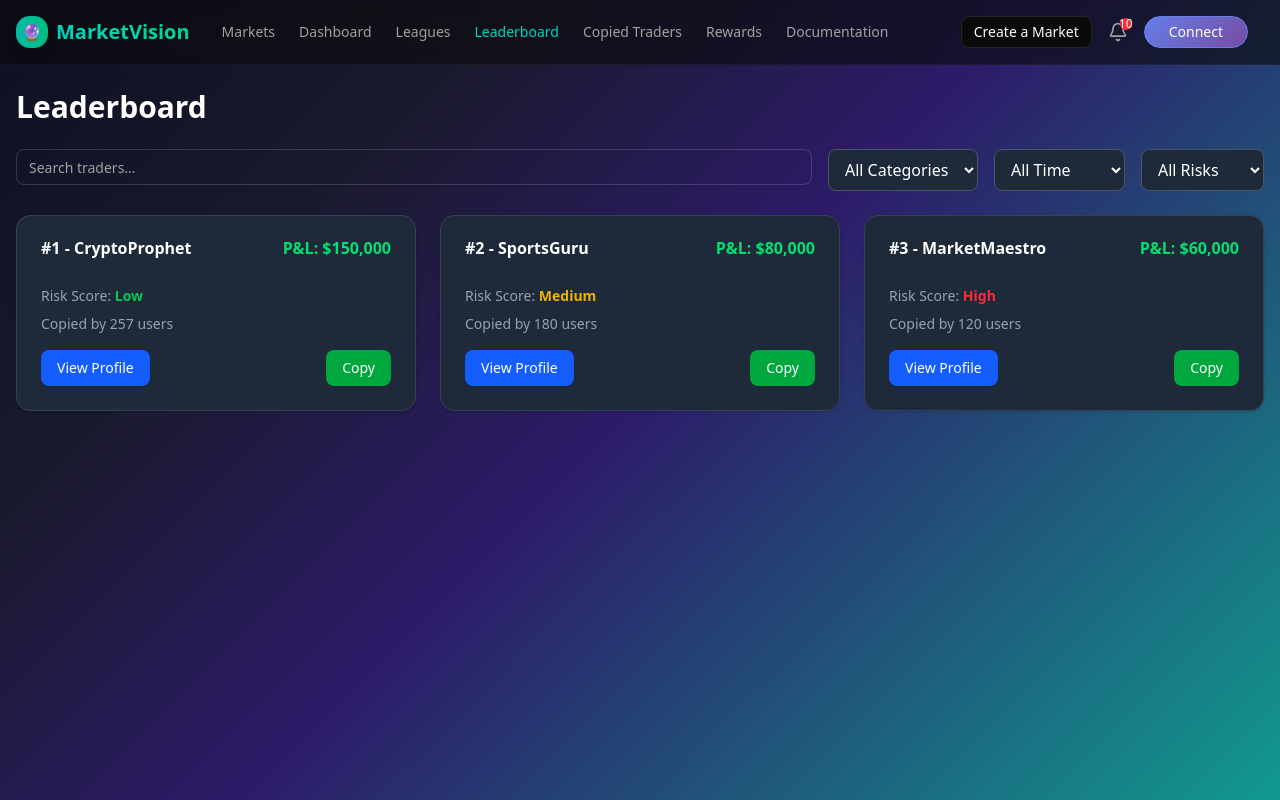
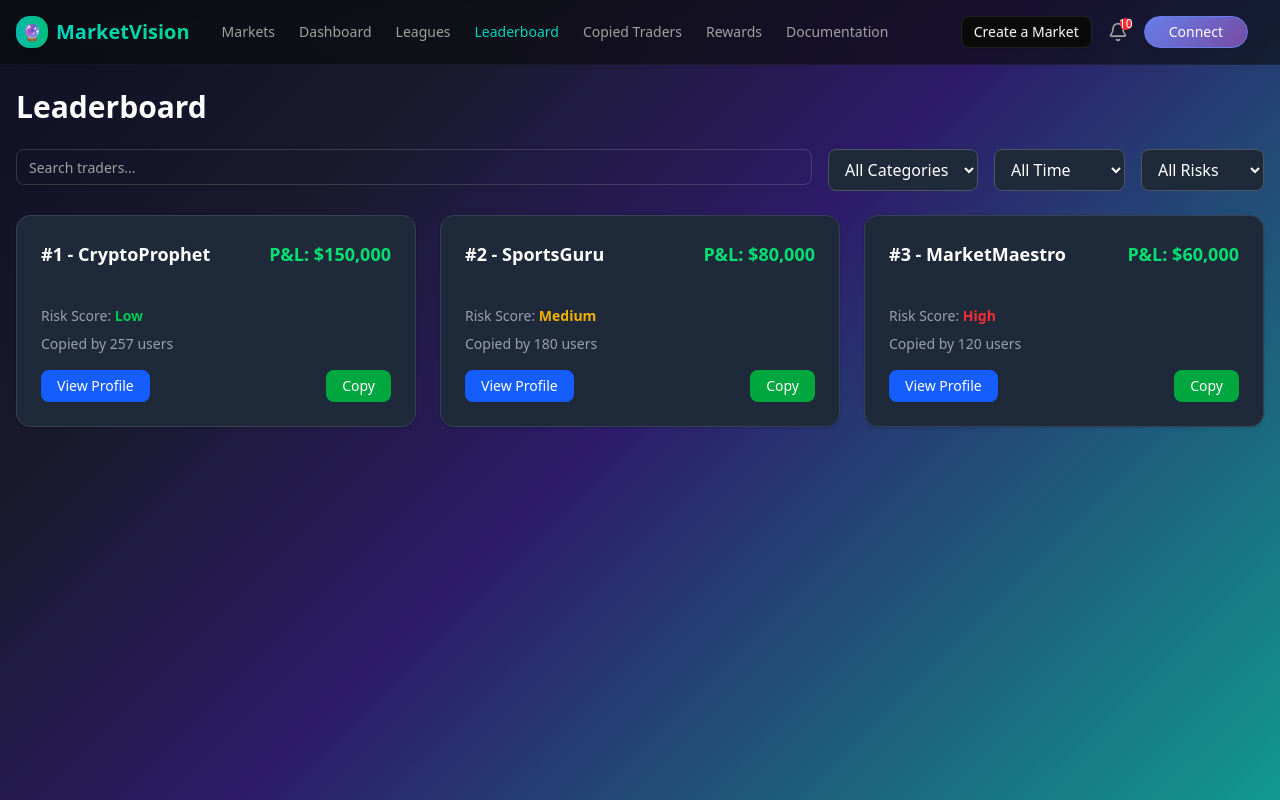
Before and after one commit to Akin-Tunde/arbbet, a React (Vite) app: page / in a window 1280 px wide. Both pictures are taken after a click on the button "Leaderboard". Built offline with nearby package versions, Linux system fonts and the light colour scheme.

Commit message:
Update LeaderboardPage.jsx

```diff
--- a/src/components/LeaderboardPage.jsx
+++ b/src/components/LeaderboardPage.jsx
@@ -35,7 +35,7 @@ const LeaderboardPageFixed = ({ onSelectTrader }) => {
         <select
           value={filterCategory}
           onChange={(e) => setFilterCategory(e.target.value)}
-          className="w-[180px] px-3 py-2 bg-gray-800 text-white border border-gray-600 rounded-md"
+          className="w-full md:w-[180px] px-3 py-2 bg-gray-800 text-white border border-gray-600 rounded-md"
         >
           <option value="">All Categories</option>
           <option value="crypto">Crypto</option>
@@ -48,7 +48,7 @@ const LeaderboardPageFixed = ({ onSelectTrader }) => {
         <select
           value={filterTimeframe}
           onChange={(e) => setFilterTimeframe(e.target.value)}
-          className="w-[180px] px-3 py-2 bg-gray-800 text-white border border-gray-600 rounded-md"
+          className="w-full md:w-[180px] px-3 py-2 bg-gray-800 text-white border border-gray-600 rounded-md"
         >
           <option value="all-time">All Time</option>
           <option value="this-year">This Year</option>
@@ -59,7 +59,7 @@ const LeaderboardPageFixed = ({ onSelectTrader }) => {
         <select
           value={filterRisk}
           onChange={(e) => setFilterRisk(e.target.value)}
-          className="w-[180px] px-3 py-2 bg-gray-800 text-white border border-gray-600 rounded-md"
+          className="w-full md:w-[180px] px-3 py-2 bg-gray-800 text-white border border-gray-600 rounded-md"
         >
           <option value="">All Risks</option>
           <option value="Low">Low</option>
@@ -71,22 +71,22 @@ const LeaderboardPageFixed = ({ onSelectTrader }) => {
       <div className="grid grid-cols-1 md:grid-cols-2 lg:grid-cols-3 gap-6">
         {filteredTraders.map(trader => (
           <Card key={trader.id} className="bg-gray-800 text-white border-gray-700">
-            <CardHeader>
-              <CardTitle className="flex justify-between items-center">
+            <CardHeader className="pb-2">
+              <CardTitle className="flex justify-between items-center text-base md:text-lg">
                 <span>#{trader.rank} - {trader.username}</span>
                 <span className="text-green-400">P&L: ${trader.pnl.toLocaleString()}</span>
               </CardTitle>
             </CardHeader>
             <CardContent>
-              <p className="text-sm text-gray-400 mb-2">Risk Score: <span className={`font-semibold ${
+              <p className="text-xs md:text-sm text-gray-400 mb-2">Risk Score: <span className={`font-semibold ${
                 trader.riskScore === 'Low' ? 'text-green-500' :
                 trader.riskScore === 'Medium' ? 'text-yellow-500' :
                 'text-red-500'
               }`}>{trader.riskScore}</span></p>
-              <p className="text-sm text-gray-400 mb-4">Copied by {trader.copiers} users</p>
+              <p className="text-xs md:text-sm text-gray-400 mb-4">Copied by {trader.copiers} users</p>
               <div className="flex justify-between items-center">
-                <Button onClick={() => onSelectTrader(trader)} className="bg-blue-600 hover:bg-blue-700 text-white">View Profile</Button>
-                <Button className="bg-green-600 hover:bg-green-700 text-white">Copy</Button>
+                <Button onClick={() => onSelectTrader(trader)} size="sm" className="bg-blue-600 hover:bg-blue-700 text-white text-xs md:text-sm px-3 md:px-4">View Profile</Button>
+                <Button size="sm" className="bg-green-600 hover:bg-green-700 text-white text-xs md:text-sm px-3 md:px-4">Copy</Button>
               </div>
             </CardContent>
           </Card>
```
